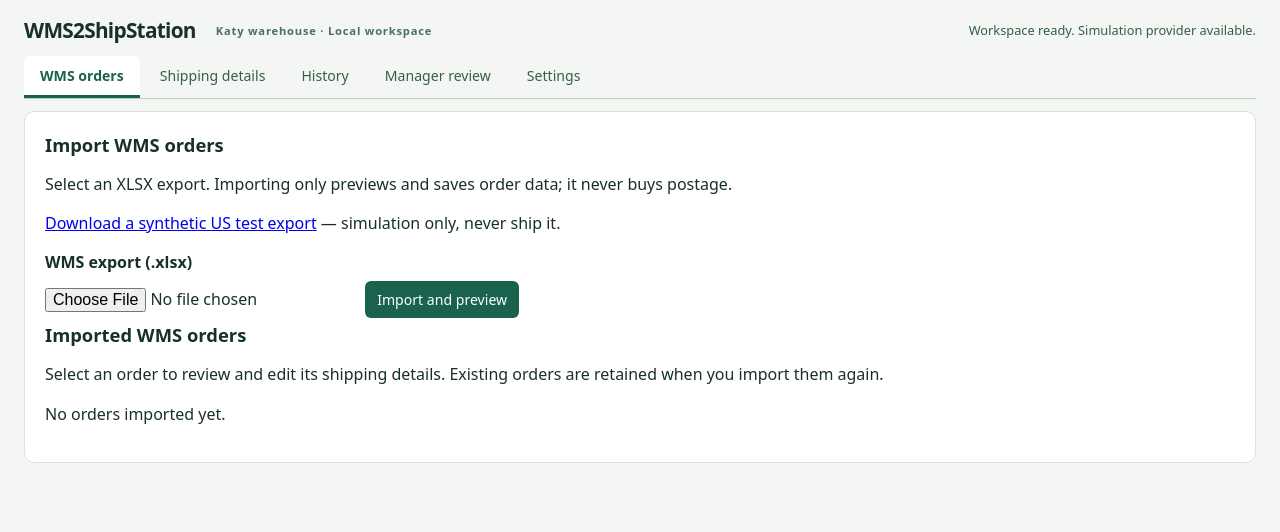
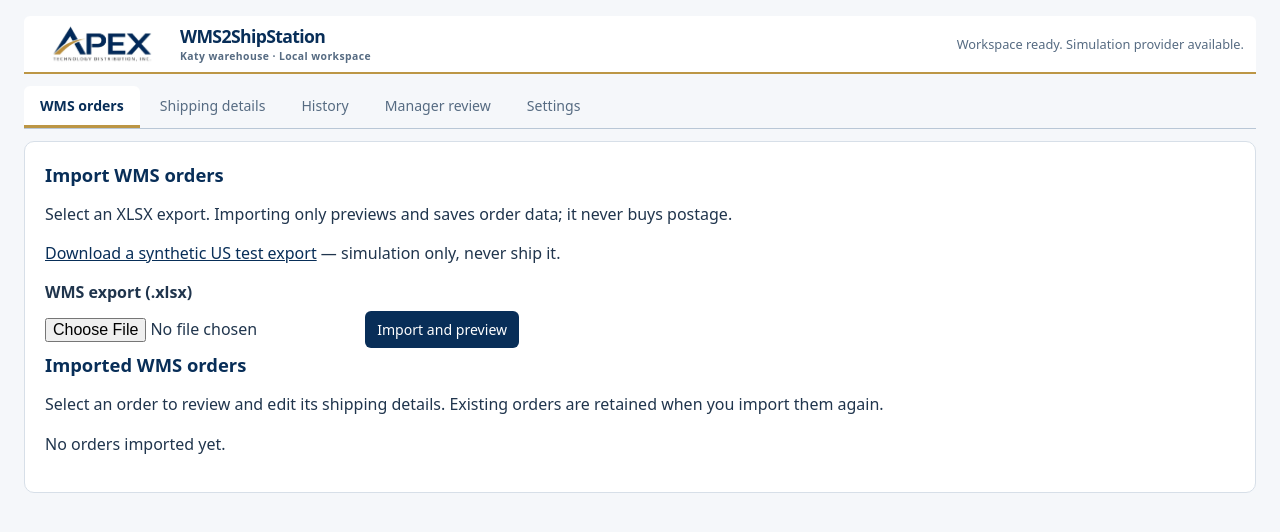
Before and after one commit to hli9562/WMS2ShipStation, a FastAPI app: page / in a window 1280 px wide. Shown: the top 532 px of the page. Run offline with FastAPI, Linux system fonts and the light colour scheme; data that the repository does not hold is empty.

Commit message:
Add Apex logo and navy-gold application branding

```diff
--- a/wms2ship/reports.py
+++ b/wms2ship/reports.py
@@ -207,7 +207,7 @@ def report_workbook(rows, summary, selected):
         ws.freeze_panes = "A2"
         for cell in ws[1]:
             cell.font = Font(bold=True, color="FFFFFF")
-            cell.fill = PatternFill("solid", fgColor="19624D")
+            cell.fill = PatternFill("solid", fgColor="082E58")
         for column in ws.columns:
             letter = get_column_letter(column[0].column)
             ws.column_dimensions[letter].width = min(
--- a/wms2ship/static/app.css
+++ b/wms2ship/static/app.css
@@ -1,44 +1,61 @@
-:root { color-scheme: light; font-family: system-ui, sans-serif; color: #18302c; background: #f4f6f3; }
+:root {
+  --brand-navy: #082e58;
+  --brand-navy-dark: #052342;
+  --brand-gold: #bc9645;
+  --brand-tint: #edf2f8;
+  --text: #20354d;
+  --muted: #566b82;
+  --border: #d7dfe8;
+  --canvas: #f5f7fa;
+  color-scheme: light; font-family: system-ui, sans-serif; color: var(--text); background: var(--canvas);
+}
 body { margin: 0; }
 main { max-width: 1360px; margin: 16px auto; padding: 0 24px; }
 h1 { font-size: 1.3rem; letter-spacing: -.035em; margin: 0; }
 h2 { font-size: 1.15rem; margin: 0 0 12px; }
 h3 { font-size: 1rem; margin: 0 0 12px; }
 p { line-height: 1.45; }
-.app-header { display: flex; align-items: center; flex-wrap: wrap; gap: 8px 20px; }
-.eyebrow { font-size: .7rem; letter-spacing: .07em; color: #4b7063; font-weight: 600; }
-#status { flex: 1; font-size: .8rem; color: #355d4b; text-align: right; margin: 0; }
-section { background: white; border: 1px solid #d9e2da; border-radius: 10px; padding: 20px; margin-top: 20px; }
+.app-header { display: flex; align-items: center; flex-wrap: wrap; gap: 8px 20px; padding: 6px 12px; background: white; border-bottom: 2px solid var(--brand-gold); border-radius: 6px 6px 0 0; }
+.brand { display: flex; align-items: center; gap: 12px; min-width: 0; }
+.brand-logo { display: block; width: 132px; height: 44px; object-fit: contain; flex-shrink: 0; }
+.brand-title h1 { font-size: 1.1rem; color: var(--brand-navy); line-height: 1.25; }
+.brand-title .eyebrow { display: block; margin-top: 3px; font-size: .65rem; letter-spacing: .04em; }
+h2, h3, summary { color: var(--brand-navy); }
+button:hover:not(:disabled) { background: var(--brand-navy-dark); }
+a { color: var(--brand-navy); }
+.eyebrow { font-size: .7rem; letter-spacing: .07em; color: var(--muted); font-weight: 600; }
+#status { flex: 1; font-size: .8rem; color: var(--muted); text-align: right; margin: 0; }
+section { background: white; border: 1px solid var(--border); border-radius: 10px; padding: 20px; margin-top: 20px; }
 label { display: block; margin-bottom: 4px; font-weight: 600; }
 input, button { font: inherit; }
-button { border: 0; border-radius: 6px; background: #19624d; color: white; padding: 9px 12px; cursor: pointer; margin: 4px; font-size: .88rem; }
+button { border: 0; border-radius: 6px; background: var(--brand-navy); color: white; padding: 9px 12px; cursor: pointer; margin: 4px; font-size: .88rem; }
 button:disabled { opacity: .5; cursor: not-allowed; }
 pre { white-space: pre-wrap; overflow-wrap: anywhere; font-size: .85rem; line-height: 1.4; }
 #import-result p { color: #8d3f14; }
 .fields { display: grid; grid-template-columns: repeat(auto-fit, minmax(180px, 1fr)); gap: 10px; }
 .fields label { font-size: .8rem; }
-.fields input, .fields select { display: block; box-sizing: border-box; width: 100%; padding: 8px; margin-top: 4px; border: 1px solid #bccdc2; border-radius: 5px; background: white; color: #18302c; }
+.fields input, .fields select { display: block; box-sizing: border-box; width: 100%; padding: 8px; margin-top: 4px; border: 1px solid #b9c7d6; border-radius: 5px; background: white; color: var(--text); }
 [hidden] { display: none !important; }
-.tabs { display: flex; flex-wrap: wrap; gap: 4px; border-bottom: 1px solid #bccdc2; margin-top: 12px; }
-.tabs button { margin: 0; padding: 10px 16px; border-radius: 6px 6px 0 0; background: transparent; color: #355d4b; border-bottom: 3px solid transparent; }
-.tabs button[aria-selected="true"] { background: white; color: #19624d; border-bottom-color: #19624d; font-weight: 700; }
-.tabs button:hover { background: #e5eee7; }
-:focus-visible { outline: 3px solid #267ab3; outline-offset: 3px; }
+.tabs { display: flex; flex-wrap: wrap; gap: 4px; border-bottom: 1px solid #b9c7d6; margin-top: 12px; }
+.tabs button { margin: 0; padding: 10px 16px; border-radius: 6px 6px 0 0; background: transparent; color: var(--muted); border-bottom: 3px solid transparent; }
+.tabs button[aria-selected="true"] { background: white; color: var(--brand-navy); border-bottom-color: var(--brand-gold); font-weight: 700; }
+.tabs button:hover:not(:disabled) { background: var(--brand-tint); }
+:focus-visible { outline: 3px solid #3979ac; outline-offset: 3px; }
 [role="tabpanel"] { margin-top: 12px; }
 [role="tabpanel"] > section:first-child { margin-top: 0; }
-.radio-field { grid-column: 1 / -1; min-width: 0; margin: 0; padding: 8px; border: 1px solid #d9e2da; border-radius: 6px; }
+.radio-field { grid-column: 1 / -1; min-width: 0; margin: 0; padding: 8px; border: 1px solid var(--border); border-radius: 6px; }
 .radio-field legend { font-size: .8rem; font-weight: 600; padding: 0 4px; }
 .radio-options { display: flex; flex-wrap: wrap; gap: 5px; }
-.fields .radio-options label { display: flex; align-items: center; gap: 6px; margin: 0; padding: 7px 9px; border: 1px solid #d9e2da; border-radius: 5px; cursor: pointer; font-weight: 500; line-height: 1.3; }
-.fields .radio-options label:has(input:checked) { background: #e5eee7; border-color: #19624d; }
-.fields .radio-options input { width: auto; flex-shrink: 0; margin: 0; accent-color: #19624d; }
-.radio-options span { font-size: .8rem; color: #4b7063; }
+.fields .radio-options label { display: flex; align-items: center; gap: 6px; margin: 0; padding: 7px 9px; border: 1px solid var(--border); border-radius: 5px; cursor: pointer; font-weight: 500; line-height: 1.3; }
+.fields .radio-options label:has(input:checked) { background: var(--brand-tint); border-color: var(--brand-gold); box-shadow: inset 3px 0 var(--brand-gold); }
+.fields .radio-options input { width: auto; flex-shrink: 0; margin: 0; accent-color: var(--brand-navy); }
+.radio-options span { font-size: .8rem; color: var(--muted); }
 .order-heading { display: flex; justify-content: space-between; align-items: center; gap: 12px; }
 .order-heading h2 { margin-bottom: 4px; }
-#order-summary { font-size: .85rem; color: #4b7063; }
-#configuration-mode { padding: 8px 12px; margin: 12px 0; font-size: .85rem; background: #fff2ca; border-radius: 5px; }
+#order-summary { font-size: .85rem; color: var(--muted); }
+#configuration-mode { padding: 8px 12px; margin: 12px 0; font-size: .85rem; background: #faf3e2; border-radius: 5px; }
 #configuration-form { display: grid; grid-template-columns: 290px minmax(0, 1fr); align-items: start; gap: 16px; }
-.shipper-card, .shipping-card, .customs-card { min-width: 0; border: 1px solid #d9e2da; border-radius: 8px; padding: 14px; }
+.shipper-card, .shipping-card, .customs-card { min-width: 0; border: 1px solid var(--border); border-radius: 8px; padding: 14px; }
 .customs-card { grid-column: 1 / -1; }
 #shipper-choices { margin-bottom: 10px; }
 #origin-summary { font-size: .85rem; white-space: pre-line; overflow-wrap: anywhere; margin: 10px 0; }
--- a/wms2ship/templates/index.html
+++ b/wms2ship/templates/index.html
@@ -5,14 +5,19 @@
   <meta name="viewport" content="width=device-width, initial-scale=1">
   <meta name="csrf-token" content="{{ csrf }}">
   <script src="/static/app.js" defer></script>
-  <title>WMS2ShipStation</title>
+  <title>Apex · WMS2ShipStation</title>
   <link rel="stylesheet" href="/static/app.css">
 </head>
 <body>
   <main>
     <header class="app-header">
-      <h1>WMS2ShipStation</h1>
-      <span class="eyebrow">Katy warehouse · Local workspace</span>
+      <div class="brand">
+        <img class="brand-logo" src="/static/apex-logo.jpg" alt="Apex Technology Distribution, Inc." width="132" height="44">
+        <div class="brand-title">
+          <h1>WMS2ShipStation</h1>
+          <span class="eyebrow">Katy warehouse · Local workspace</span>
+        </div>
+      </div>
       <p id="status" role="status" aria-live="polite">Workspace ready. No shipping provider connected.</p>
     </header>
     <div class="tabs" role="tablist" aria-label="Workspace">
```
Also changed, not shown: other parts of wms2ship/static/app.css (+15 -11 lines), wms2ship/static/apex-logo.jpg (added).
